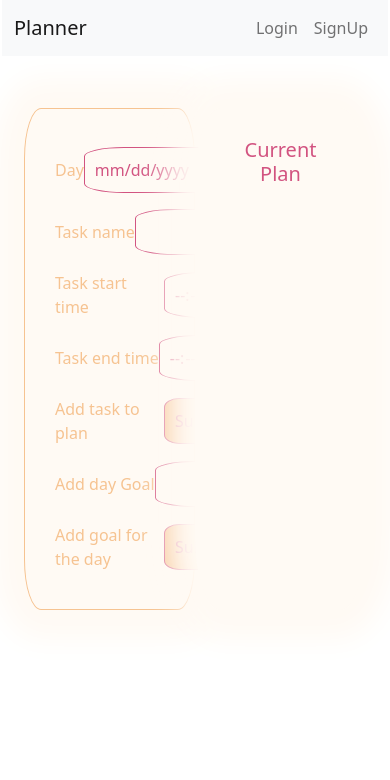
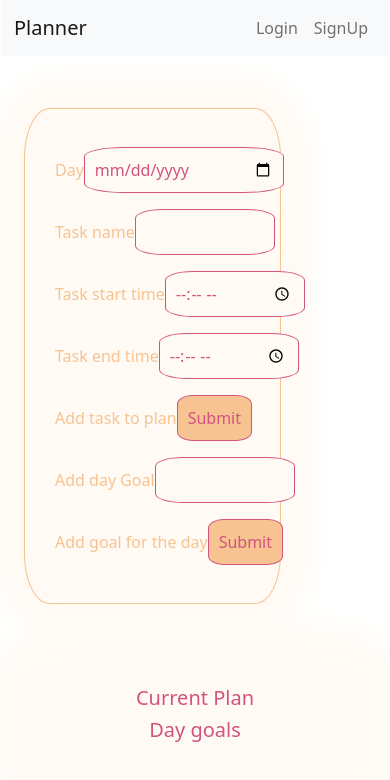
Before and after one commit to Fleskimiso/dailyPlanner, a React (Vite) app: page /plan in a window 390 px wide. Shown: the top 780 px of the page. Built offline with nearby package versions, Linux system fonts and the light colour scheme.

Commit message:
improved ui for create plan form

```diff
--- a/src/frontend/components/Navbar.tsx
+++ b/src/frontend/components/Navbar.tsx
@@ -21,7 +21,7 @@ const Navbar = () => {
         <nav className="navbar navbar-expand-lg navbar-light bg-light"
         style={{marginLeft: "-10px",marginRight: "-10px" }} >
             <div className="container-fluid d-flex flex-row">
-                <a className="navbar-brand" href="#">Planner</a>
+                <Link className="navbar-brand" to="/">Planner</Link>
 
                 <div className="" id="navbarNavDropdown">
                     <ul className="navbar-nav d-flex flex-row ">
--- a/src/frontend/routes/CreatorPage.tsx
+++ b/src/frontend/routes/CreatorPage.tsx
@@ -13,7 +13,8 @@ const CreatorPage = () => {
         taskStartTime: number,
         taskEndTime: number,
         completed: boolean
-    }[]>([])
+    }[]>([]);
+    const [currentDayGoals, setCurrentDayGoals] = useState<String[]>([]);
 
     const submitTask = () => {
         if (currentTaskName != "" && currentTaskStartTime != "" && currentTaskEndTime != "") {
@@ -36,20 +37,27 @@ const CreatorPage = () => {
             setCurrentTaskName("");
         }
     }
+    const submitDayGoal = () => {
+        if (currentDayGoal != "") {
+            setCurrentDayGoals([currentDayGoal, ...currentDayGoals]);
+            setCurrentDayGoal("");
+        }
+    }
 
-    return <div className="container d-flex flex-row justify-content-evenly mt-5">
-        <div className="d-flex flex-column justify-content-center w-50 mt-1 plan-input-container">
+
+    return <div className="container d-flex  flex-column flex-md-row justify-content-evenly mt-5">
+        <div className="d-flex flex-column justify-content-center mb-5 mb-md-0 w-md-50 mt-1 plan-input-container">
             <div className="my-2 d-flex flex-row align-items-center">
                 <label className="label-text" htmlFor="day">Day</label>
                 <span className="line-break"></span>
-                <input className="ms-auto w-200px plan-day-input" onChange={e => {
+                <input className="ms-auto  w-200px  plan-day-input" onChange={e => {
                     setCurrentDay(e.target.value);
                 }} value={currentDay} type="date" name="day" id="day" />
             </div>
             <div className="my-2 d-flex flex-row align-items-center">
                 <label className="label-text" htmlFor="task">Task name</label>
                 <span className="line-break"></span>
-                <input className="ms-auto w-200px plan-day-input" type="text" name="task" id="task" value={currentTaskName}
+                <input className="ms-auto w-md-200px  plan-day-input" type="text" name="task" id="task" value={currentTaskName}
                     onChange={e => {
                         setCurrentTaskName(e.target.value);
                     }} />
@@ -57,7 +65,7 @@ const CreatorPage = () => {
             <div className="my-2 d-flex flex-row align-items-center">
                 <label className="label-text" htmlFor="startTime">Task start time</label>
                 <span className="line-break"></span>
-                <input className="ms-auto w-200px plan-day-input" type="time" name="startTime" id="startTime" value={currentTaskStartTime}
+                <input className="ms-auto w-md-200px  plan-day-input" type="time" name="startTime" id="startTime" value={currentTaskStartTime}
                     onChange={e => {
                         console.log(e.target.value);
                         setCurrentTaskStartTime(e.target.value);
@@ -67,7 +75,7 @@ const CreatorPage = () => {
             <div className="my-2 d-flex flex-row align-items-center">
                 <label className="label-text" htmlFor="endTime">Task end time</label>
                 <span className="line-break"></span>
-                <input className="ms-auto w-200px plan-day-input" type="time" name="endTime" id="endTime" value={currentTaskEndTime}
+                <input className="ms-auto w-md-200px  plan-day-input" type="time" name="endTime" id="endTime" value={currentTaskEndTime}
                     onChange={e => {
                         setCurrentTaskEndTime(e.target.value);
                     }} />
@@ -88,7 +96,7 @@ const CreatorPage = () => {
             <div className="my-2 d-flex flex-row align-items-center">
                 <label className="label-text" htmlFor="dayGoal">Add day Goal</label>
                 <span className="line-break"></span>
-                <input className="ms-auto w-200px plan-day-input" type="text" name="dayGoal" id="dayGoal" value={currentDayGoal}
+                <input className="ms-auto w-md-200px  plan-day-input" type="text" name="dayGoal" id="dayGoal" value={currentDayGoal}
                     onChange={e => {
                         setCurrentDayGoal(e.target.value);
                     }} />
@@ -99,13 +107,16 @@ const CreatorPage = () => {
                     <label htmlFor="">Add goal for the day</label>
                 </div>
                 <div>
-                    <button className="plan-input-button">Submit</button>
+                    <button
+                        onClick={(e) => { e.preventDefault(); submitDayGoal(); }}
+                        className="plan-input-button">Submit</button>
                 </div>
             </div>
 
         </div>
 
-        <div className="plan-container mt-1 d-flex flex-column justify-content-start">
+        <div className="plan-container mt-1 d-flex flex-column justify-content-between">
+            <div>
                 <div className="text-center mb-2 text-maroon h5">
                     Current Plan
                 </div>
@@ -129,6 +140,19 @@ const CreatorPage = () => {
                     })}
                 </div>
             </div>
+            <div>
+            <div className="text-center mb-2 text-maroon h5">
+                    Day goals
+                </div>
+                <ul>
+                    {currentDayGoals.map(goal =>{
+                        return <li key={String(goal)} className="text-maroon py-1">
+                                {goal}
+                        </li>
+                    })}
+                </ul>
+            </div>
+        </div>
 
     </div>
 }
--- a/src/frontend/routes/HomePage.tsx
+++ b/src/frontend/routes/HomePage.tsx
@@ -1,6 +1,14 @@
 const HomePage = () =>{
-    return <div>
-        HomePage
+    return <div className="container d-flex flex-md-row flex-column justify-content-evenly">
+            <div className="text-center mt-2">
+                <div className="text-bold h5">Your plan for today</div>
+            </div>
+
+            <div className="mt-md-2 mt-4 text-center" >
+                <div className="text-bold h5">
+                    Your goals for today
+                </div>
+            </div>
     </div>
 }
 export default HomePage
--- a/src/frontend/styles/index.css
+++ b/src/frontend/styles/index.css
@@ -10,9 +10,19 @@
     --belge: #F6C391;
 }
 
-.w-200px {
+.w-md-200px {
+    max-width: 200px;
     width: 200px;
     min-width: 200px;
+}
+.w-200px {
+    min-width: 200px;
+    width: 200px;
+    max-width: 220px;
+}
+.w-md-50 {
+    min-width: 50%;
+    width: auto;
 }
 .line-break {
     width: 100%;
@@ -53,3 +63,27 @@
     padding: 30px;
     box-shadow:  0px 0px 30px 30px var(--white);
 }
+@media screen and (max-device-width: 800px) and (orientation: portrait) {
+    /* some CSS here */
+    .w-md-200px {
+        max-width: 175px;
+        width: 150px;
+        min-width: 140px;
+    }
+    .w-md-50 {
+        min-width: 75%;
+        width: 70%;
+    }
+
+  }
+  @media screen and (max-device-width: 640px) and (orientation: portrait)  {
+    .w-md-200px {
+        max-width: 150px;
+        width: 125px;
+        min-width: 125px;
+    }
+    .w-md-50 {
+        min-width: 100%;
+        width: 100%;
+    }
+  }
--- a/vite.config.ts
+++ b/vite.config.ts
@@ -8,7 +8,7 @@ export default defineConfig({
     proxy: {
       '/api': {
         changeOrigin: false,
-        target: "http://192.168.1.7:3000",
+        target: "http://localhost:3000",
         secure: false
       }
     }
```
Lines whose indentation alone changed are shown as unchanged.
